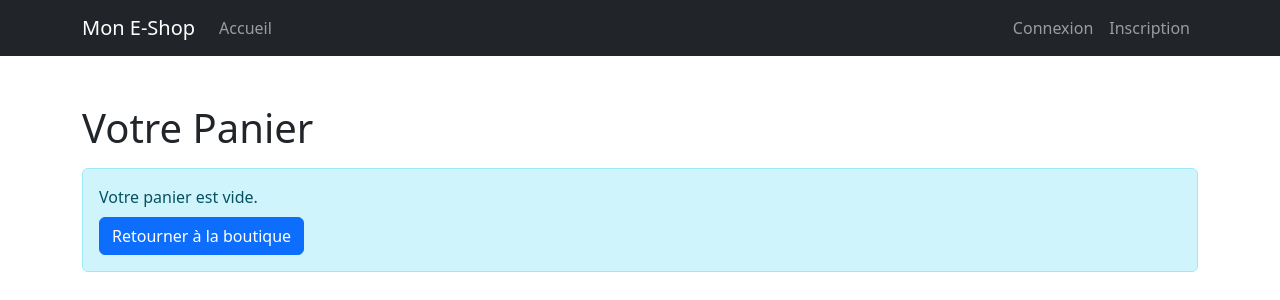
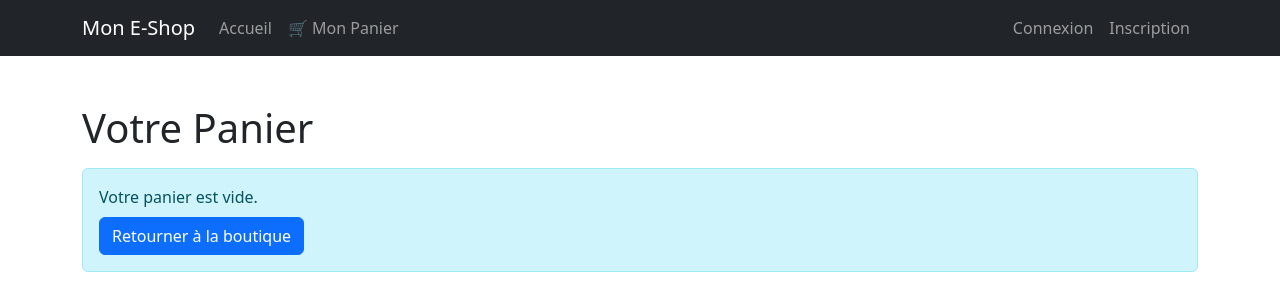
Before and after one commit to Matteixou/Symphony-Siteweb, a Symfony app: template templates/cart/index.html.twig in a window 1280 px wide. Shown: the top 300 px of the page. Run offline with Twig, Linux system fonts and the light colour scheme; the template is opened without the code that fills it, so the values that code supplies are empty; some libraries are stand-ins or nearby versions.

Commit message:
feat : ajout du bouton panier sur sélectionneur de page

```diff
--- a/templates/base.html.twig
+++ b/templates/base.html.twig
@@ -23,6 +23,12 @@
                     <ul class="navbar-nav me-auto">
                         <li class="nav-item">
                             <a class="nav-link" href="{{ path('app_home') }}">Accueil</a>
+                        </li>
+                         <!-- Ajout du lien Panier -->
+                        <li class="nav-item">
+                            <a class="nav-link" href="{{ path('app_cart') }}">
+                                🛒 Mon Panier
+                            </a>
                         </li>
                     </ul>
                     <ul class="navbar-nav ms-auto">
```
